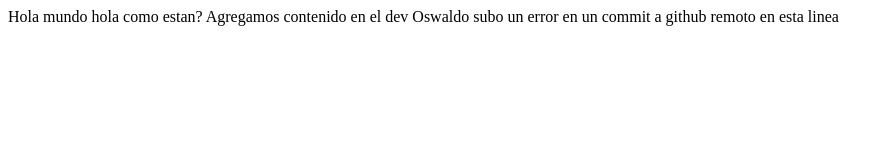
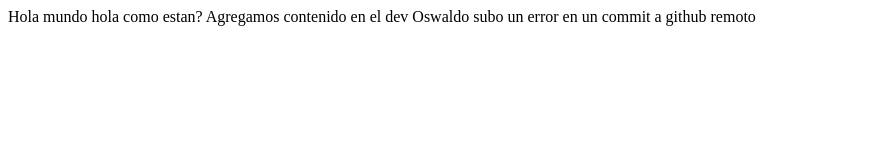
Before and after one commit to OswaldOniSango/proyecto-git-20211001, a plain HTML site: page index.html in a window 1280 px wide. Shown: the whole page, without its empty margins (0-894 px from the left). Drawn offline with Linux system fonts and the light colour scheme.

Commit message:
Revert "Modificamos el index"
This reverts commit e149892f11a8fe4c38a10063f7d8ec96c8b79ddb.

```diff
--- a/index.html
+++ b/index.html
@@ -15,6 +15,6 @@
 
     Oswaldo
 
-    subo un error en un commit a github remoto en esta linea
+    subo un error en un commit a github remoto
 </body>
 </html>
```
